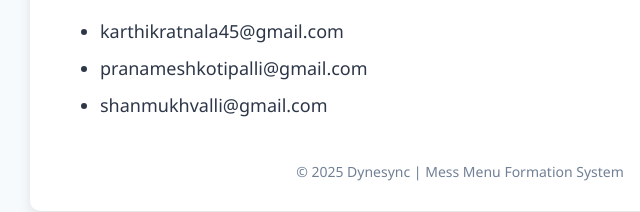
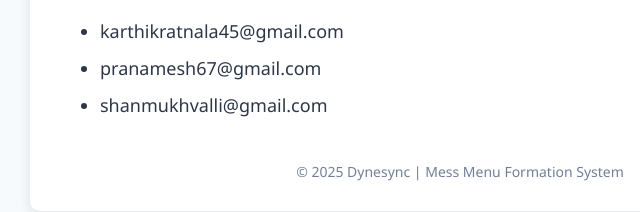
Before and after one commit to Pranamesh99/Mess-Menu-Formation-System, a plain HTML site: page service.html in a window 1280 px wide. Shown: the part 311-523 px from the top of the page, 180-820 px from the left. Drawn offline with Linux system fonts and the light colour scheme.

Commit message:
Update service.html

```diff
--- a/service.html
+++ b/service.html
@@ -55,7 +55,7 @@
       <p><strong>Support Emails:</strong></p>
       <ul class="email-list">
         <li>karthikratnala45@gmail.com</li>
-        <li>pranameshkotipalli@gmail.com</li>
+        <li>pranamesh67@gmail.com</li>
         <li>shanmukhvalli@gmail.com</li>
       </ul>
     </div>
```
